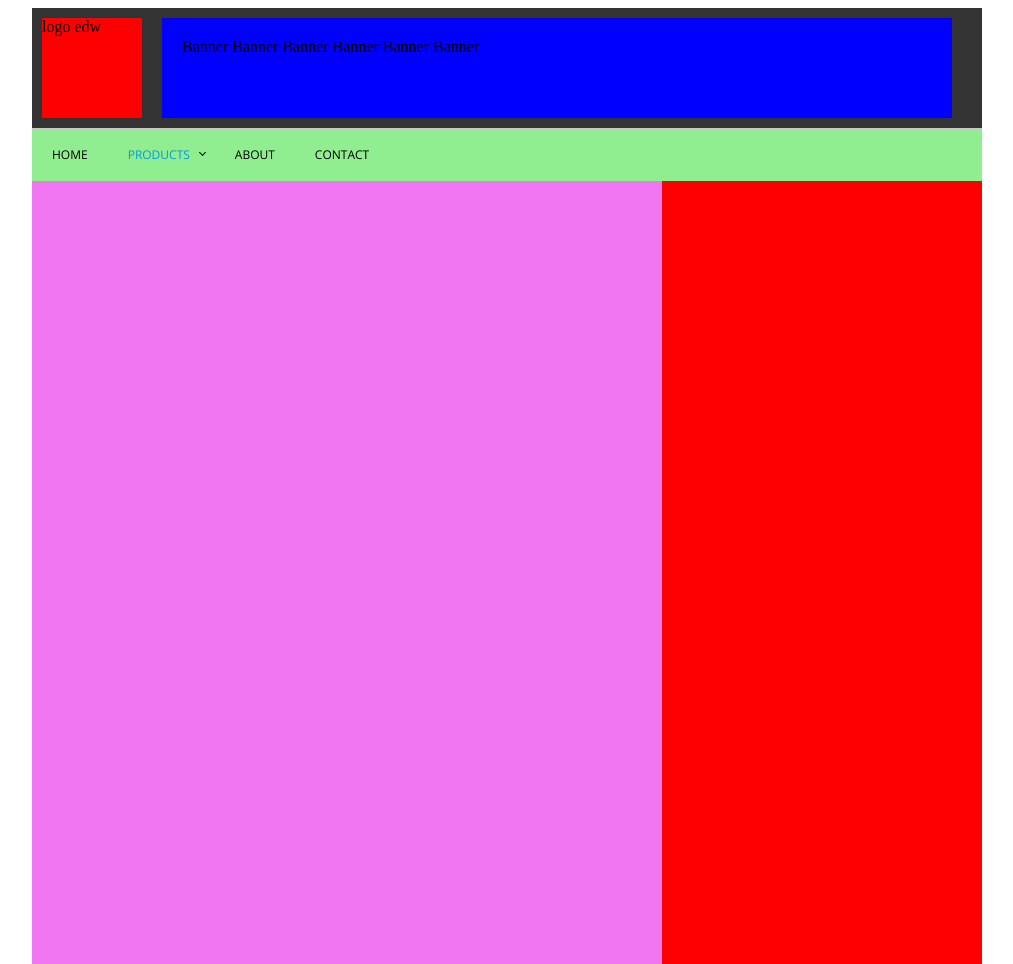
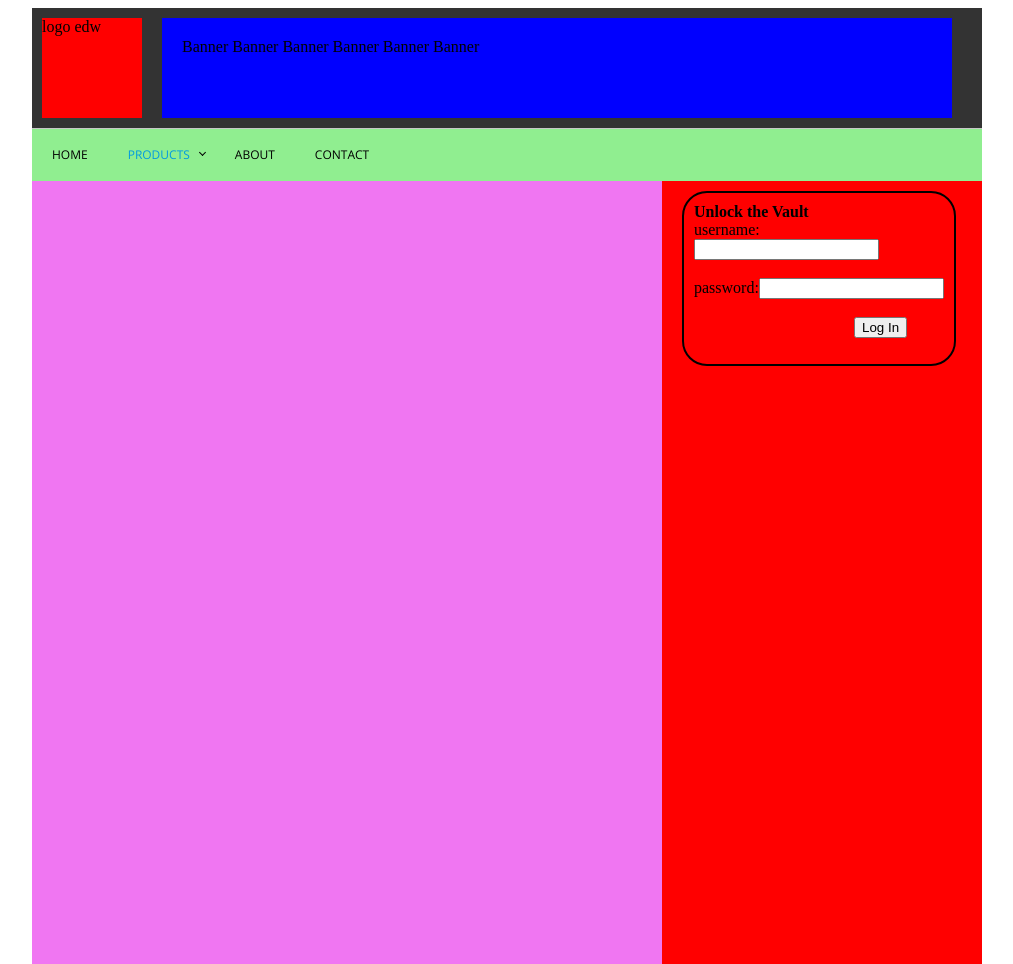
Before and after one commit to AlcatrazGR/Game_Vault_Repository, a PHP site: page / in a window 1280 px wide. Shown: the top 964 px of the page, without its empty margins (133-1146 px from the left). Run offline with PHP 8.4, Linux system fonts and the light colour scheme.

Commit message:
login field Test

```diff
--- a/Game Vault/CSS Files/mainStructure.css
+++ b/Game Vault/CSS Files/mainStructure.css
@@ -51,9 +51,18 @@
 }
 
 #footer{
-background-color: green;
-border-top: 1px solid #c7c7c7;
-width:950px;
-float:left;
+	background-color: green;
+	border-top: 1px solid #c7c7c7;
+	width:950px;
+	float:left;
 
 }
+
+#login{
+	 border: 2px solid;
+	 border-radius: 25px;
+	 width:250px;
+	 padding: 10px 10px;
+	 margin-top:10px;
+	 margin-left:20px;
+	   }
--- a/Game Vault/index.html
+++ b/Game Vault/index.html
@@ -52,7 +52,24 @@
 			<!--Conent Area with the main and the right column-->
 			<div id="content_area">
 				<div id="main_content"></div>
-				<div id="right_col"></div>
+				<div id="right_col">
+					<div id="login">
+						<form action="" method="post">
+							<b>Unlock the Vault</b>
+							<br>
+							username:<input type="text" name="username"><br><br>
+							password:<input type="text" name="password"><br><br>
+							&nbsp;&nbsp;&nbsp;&nbsp;&nbsp;&nbsp;&nbsp;&nbsp;&nbsp;
+							&nbsp;&nbsp;&nbsp;&nbsp;&nbsp;&nbsp;&nbsp;&nbsp;&nbsp;
+							&nbsp;&nbsp;&nbsp;&nbsp;&nbsp;&nbsp;&nbsp;&nbsp;&nbsp;
+							&nbsp;&nbsp;&nbsp;&nbsp;&nbsp;&nbsp;&nbsp;&nbsp;&nbsp;
+							<input type="submit" value="Log In">
+
+		</form>
+
+					</div>
+
+				</div>
 			</div>
 
 			<!--Footer Part-->
```
